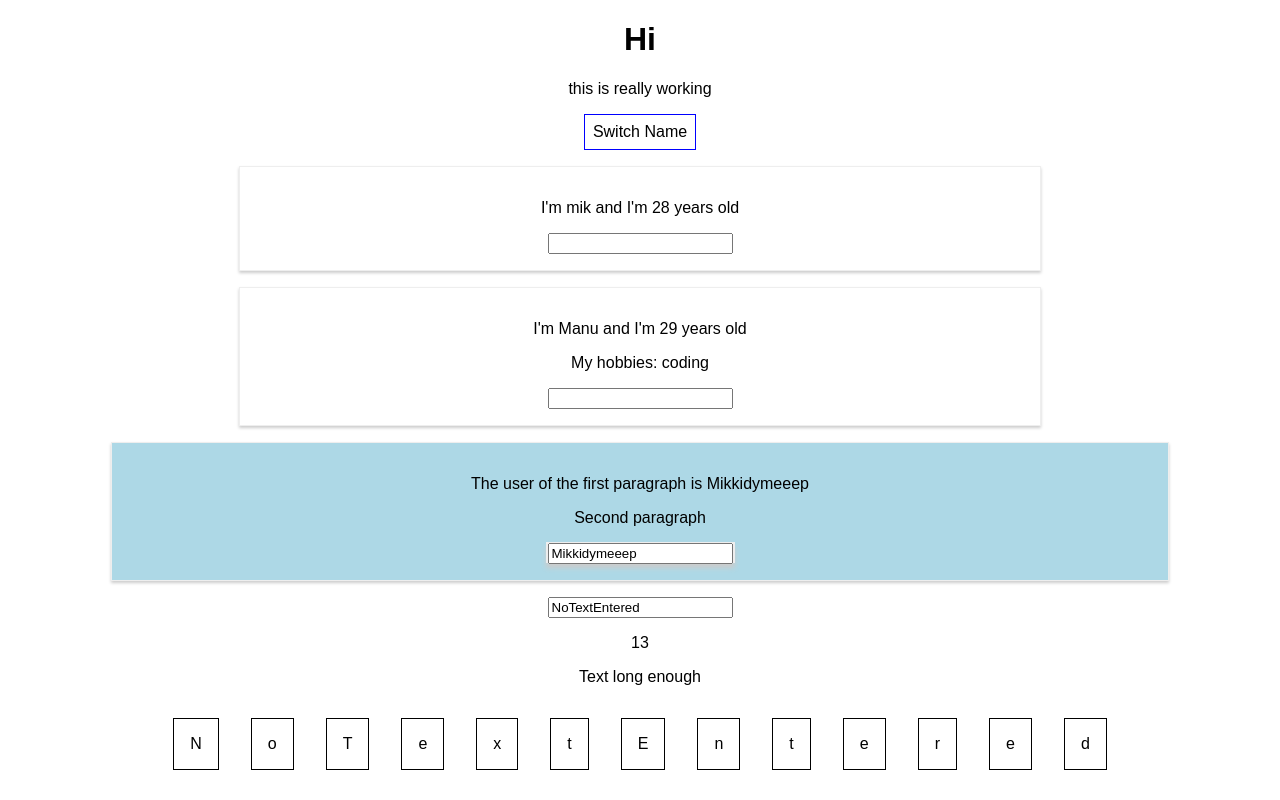
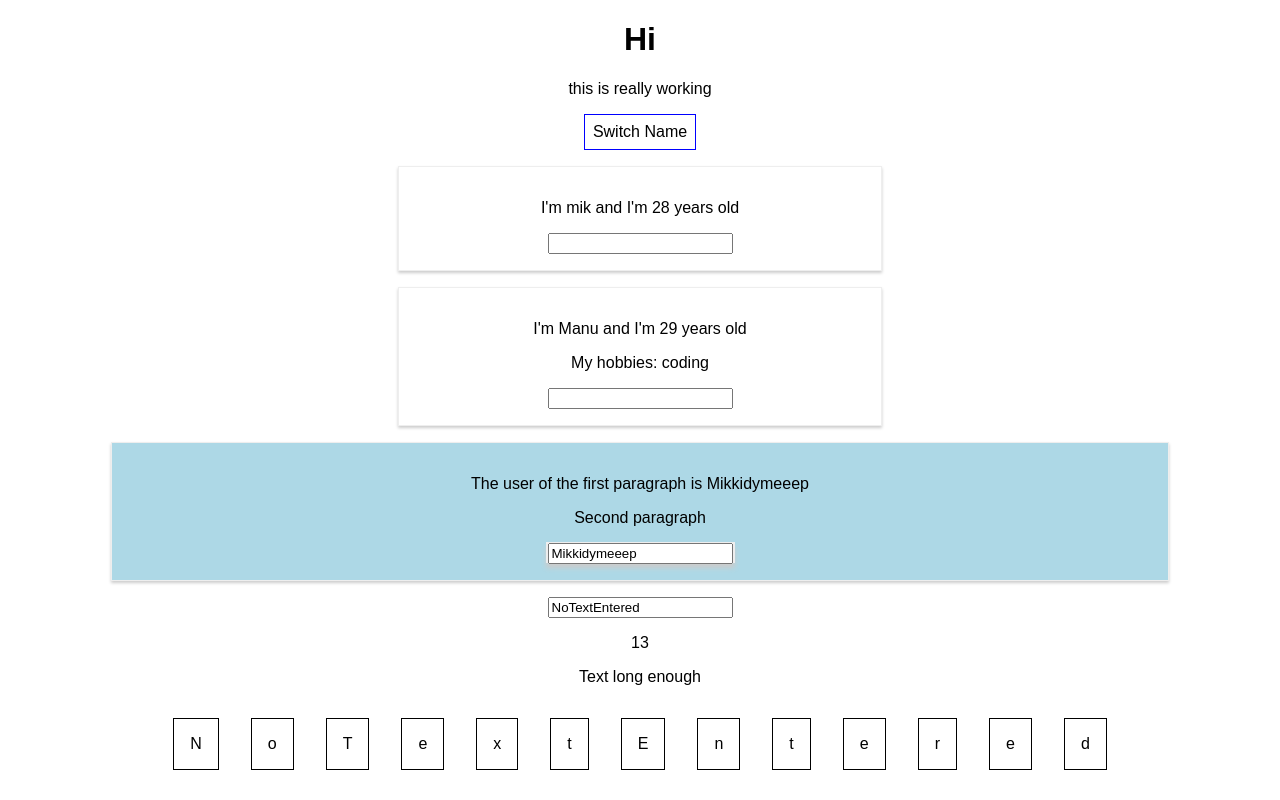
Before and after one commit to miksimal/udemy-react-course, a React (Create React App) app: page / in a window 1280 px wide. Shown: the top 800 px of the page. Built offline with nearby package versions, Linux system fonts and the light colour scheme.

Commit message:
media queries with Radium

```diff
--- a/src/App.js
+++ b/src/App.js
@@ -5,7 +5,7 @@
 import UserInput from './UserInput/UserInput.js';
 import ValidationComponent from './ValidationComponent/ValidationComponent.js';
 import CharComponent from './CharComponent/CharComponent.js';
-import Radium from 'radium';
+import Radium, { StyleRoot } from 'radium';
 
 
 class App extends Component {
@@ -83,6 +83,7 @@
       /> );})
 
     return (
+      <StyleRoot>
       <div className="App">
           <h1>Hi</h1>
           <p>this is really working</p>
@@ -113,6 +114,7 @@
           <UserOutput username = "Muk"/>
 
       </div>
+      </StyleRoot>
     );
   }
 }
--- a/src/Person/Person.js
+++ b/src/Person/Person.js
@@ -1,9 +1,16 @@
 import React from 'react';
 import './Person.css';
+import Radium from 'radium';
+
 
 const person = (props) => {
+    const style = {
+        '@media (min-width: 500px)': {
+            width: '450px'
+        }
+    };
     return (
-    <div className = "Person">
+    <div className = "Person" style={style}>
         <p onClick={props.click}>I'm {props.name} and I'm {props.age} years old</p>
         <p>{props.children}</p>
         <input type="text" onChange={props.changed} />
@@ -11,4 +18,4 @@
     )
 };
 
-export default person;
+export default Radium(person);
```
